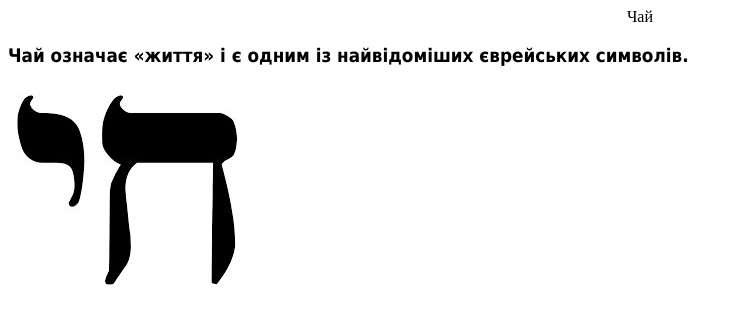
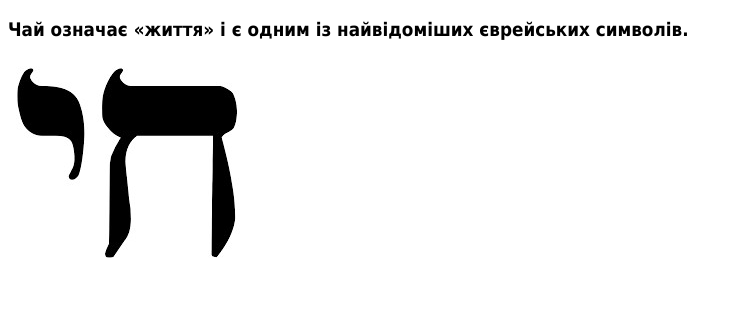
Before and after one commit to Andreaswinter2012/Chai-ua, a plain HTML site: page index.html in a window 1280 px wide. Shown: the whole page, without its empty margins (0-741 px from the left). Drawn offline with Linux system fonts and the light colour scheme.

Commit message:
Update index.html

```diff
--- a/index.html
+++ b/index.html
@@ -2,12 +2,15 @@
 <html>
 
 <haed>
-<center> Чай </center>
+<title> Чай </title>
+  <style>
+    body{font-family:Tahoma;}
+  </style>
 </haed>
-
+<body>
 <h3>
-<font color="black" face="Tahoma"> Чай означає «життя» і є одним із найвідоміших єврейських символів.</h3>
+Чай означає «життя» і є одним із найвідоміших єврейських символів.</h3>
 
 <img src="chai - Kopie.jpg">
-
+</body>
 </html>
```
